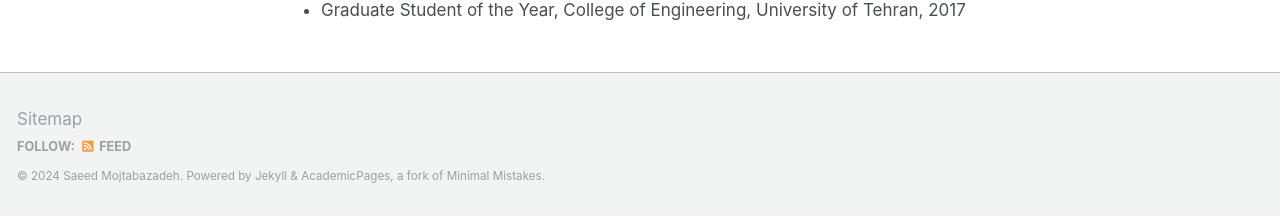
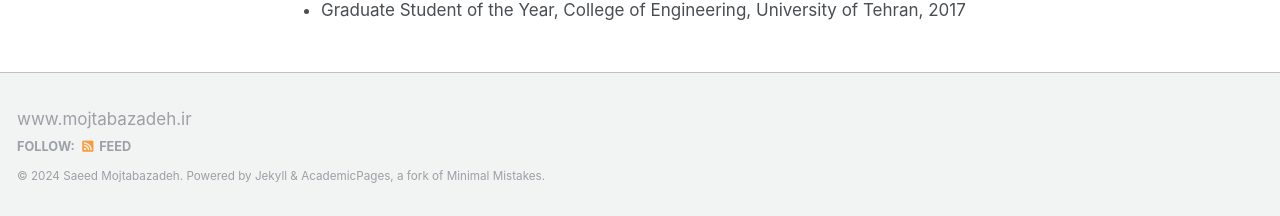
Before and after one commit to mojtabazadeh/mojtabazadeh.github.io, a Jekyll site: the page built from _pages/about-beforeKelley.md, in a window 1280 px wide and 943 px high. Shown: the part 724-940 px from the top of the window. Built offline with Jekyll 4.4.1, drawn with Linux system fonts in a browser that asks for light colours; some web fonts are replaced.

Commit message:
Update custom.html

```diff
--- a/_includes/footer/custom.html
+++ b/_includes/footer/custom.html
@@ -1,3 +1,3 @@
 <!-- start custom footer snippets -->
-<a href="/sitemap/">Sitemap</a>
+<a href="/www.mojtabazadeh.ir/">www.mojtabazadeh.ir</a>
 <!-- end custom footer snippets -->
```
